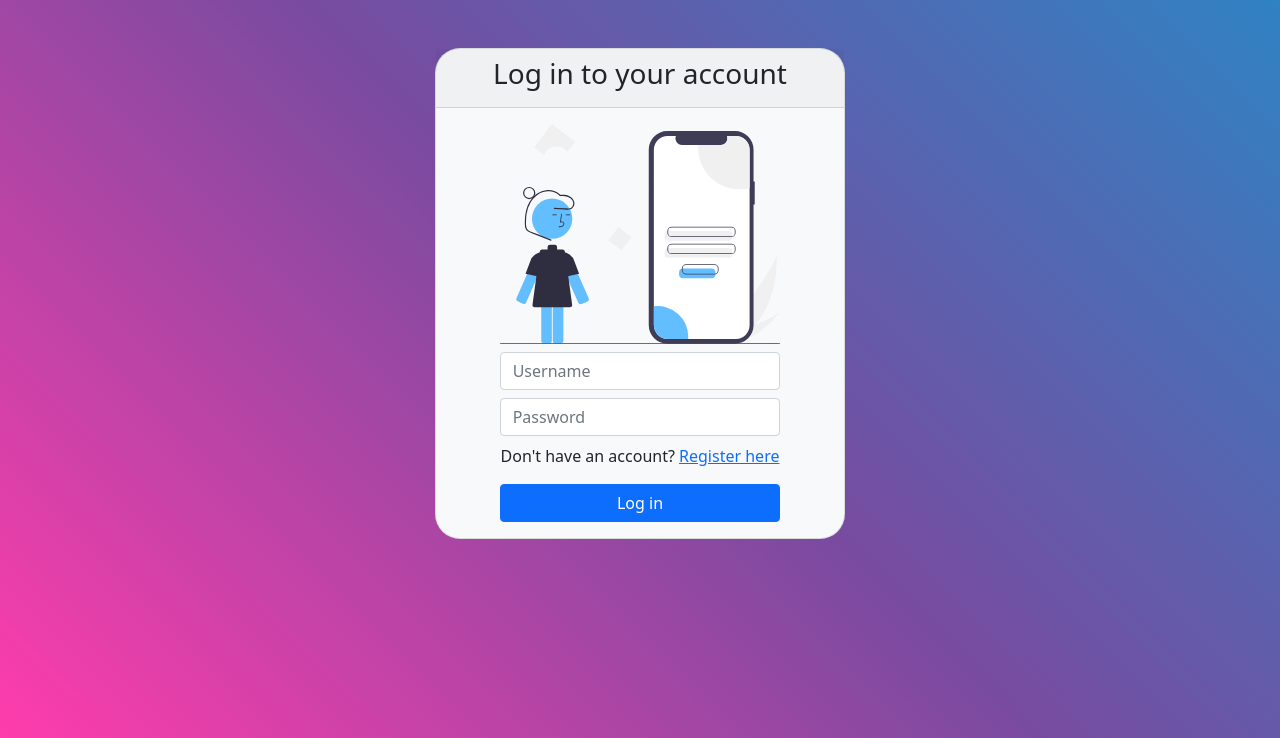
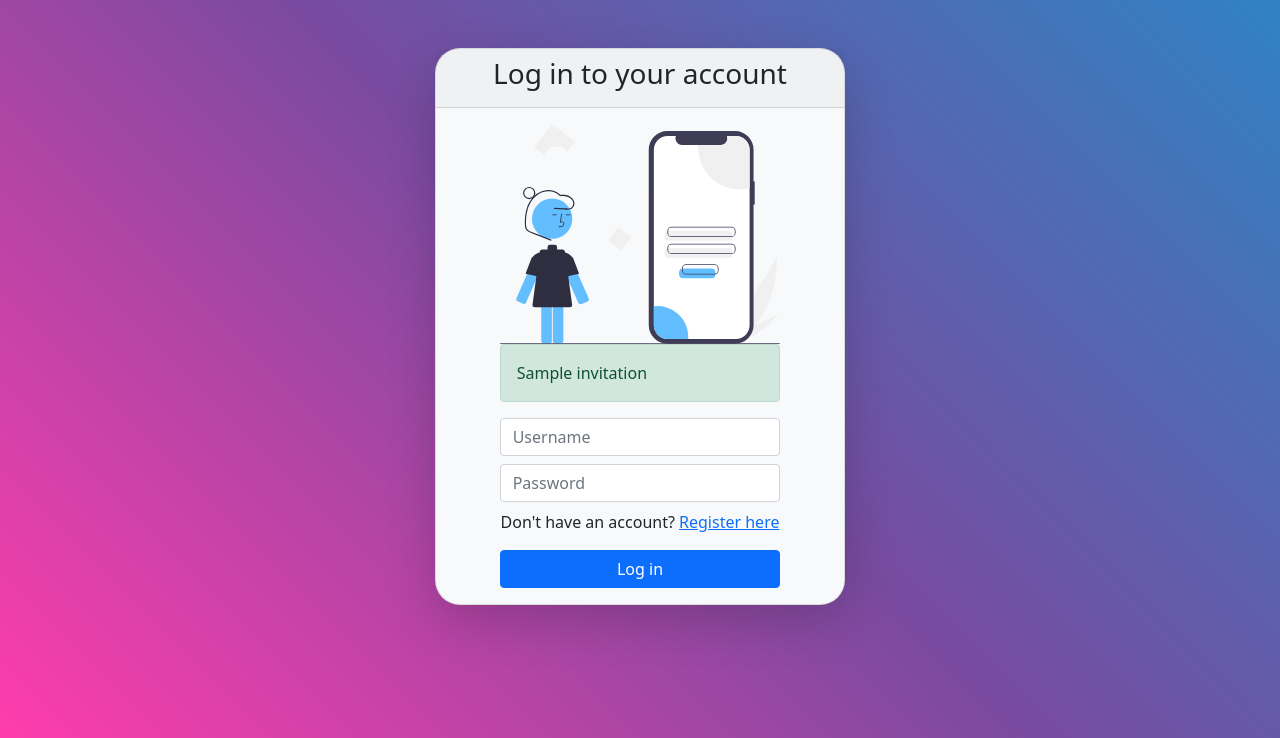
Before and after one commit to CharlieWWW94/Macbeth_webpage, a Flask app: template templates/login.html in a window 1280 px wide. Shown: the part 62-800 px from the top of the page. Run offline with Flask 2, Linux system fonts and the light colour scheme; the template is opened without the code that fills it: most values are stand-ins (such as "Sample title", 1, 10 or a date in 2020); some libraries are stand-ins or nearby versions.

```diff
--- a/templates/login.html
+++ b/templates/login.html
@@ -5,13 +5,19 @@
 <div class="row">
     <div class="col"></div>
     <div class="col-lg-4 col-md-8 col-sm-6 mt-5">
-        <div class="card bg-light">
+        <div class="card bg-light shadow-lg">
             <div class="col">
             <div class="card-header text-center"><span class="ml-3"><h3>Log in to your account</h3></span></div>
             <div class="card-body">
                                 <div class="col d-grid gap-2 mx-5">
                                 <form action="{{url_for('login')}}" method="post">
                                     <img class="img-fluid" src="static/assets/img/mobile_login.svg">
+                                    {% if error %}
+                                            <div class="alert alert-warning">{{ error }}</div>
+                                    {% endif %}
+                                    {% if invitation %}
+                                        <div class="alert alert-success">{{ invitation }}</div>
+                                    {% endif %}
                                     <input class="col-12 mt-2 form-control" title="Security" type="text" name="username" placeholder="Username" required="required"/>
                                     <input class="col-12 mt-2 form-control" type="password" name="password" placeholder="Password" required="required"/>
                                     <p class="text-center my-2">Don't have an account? <a class="text-primary">Register here</a></p>
```
